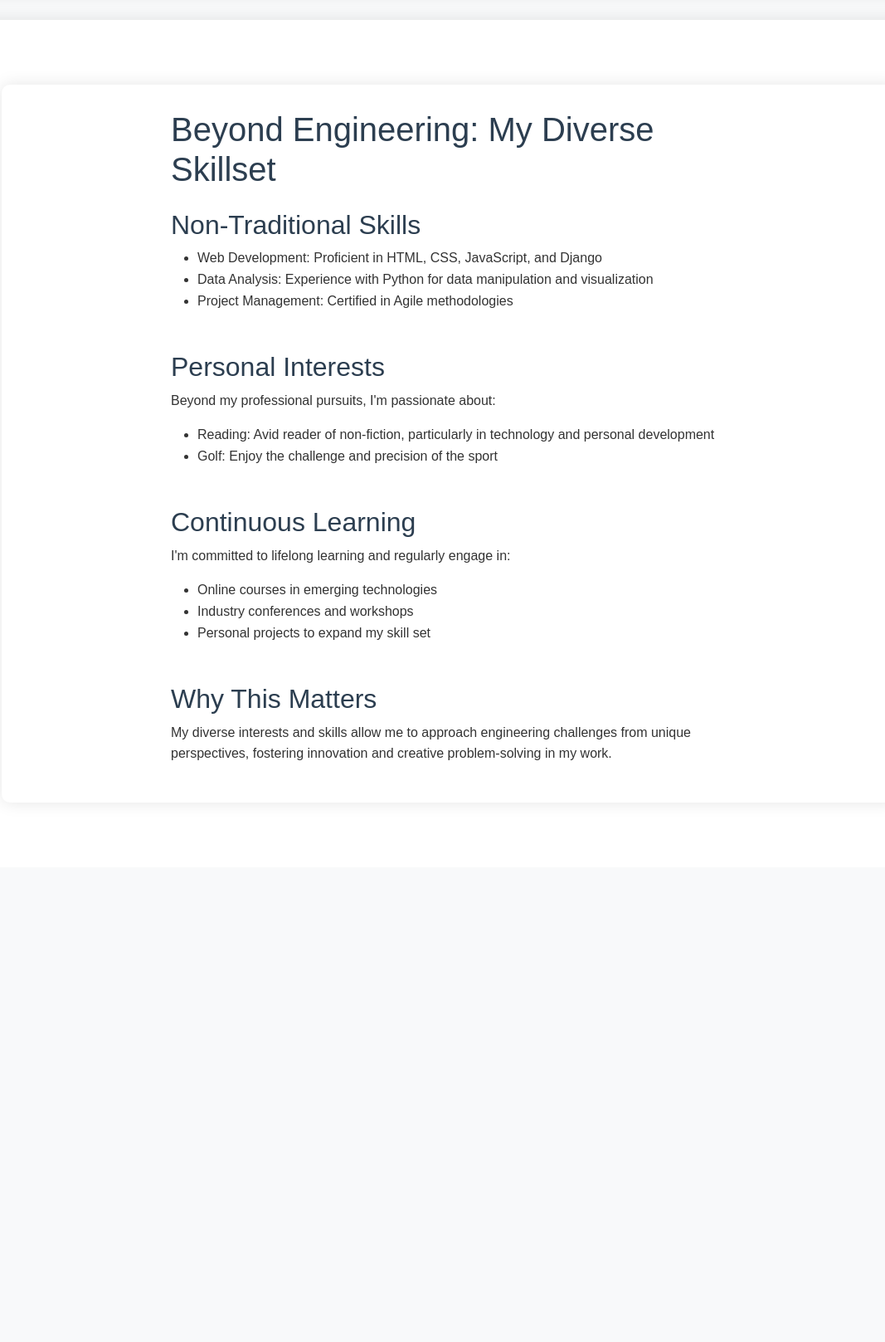
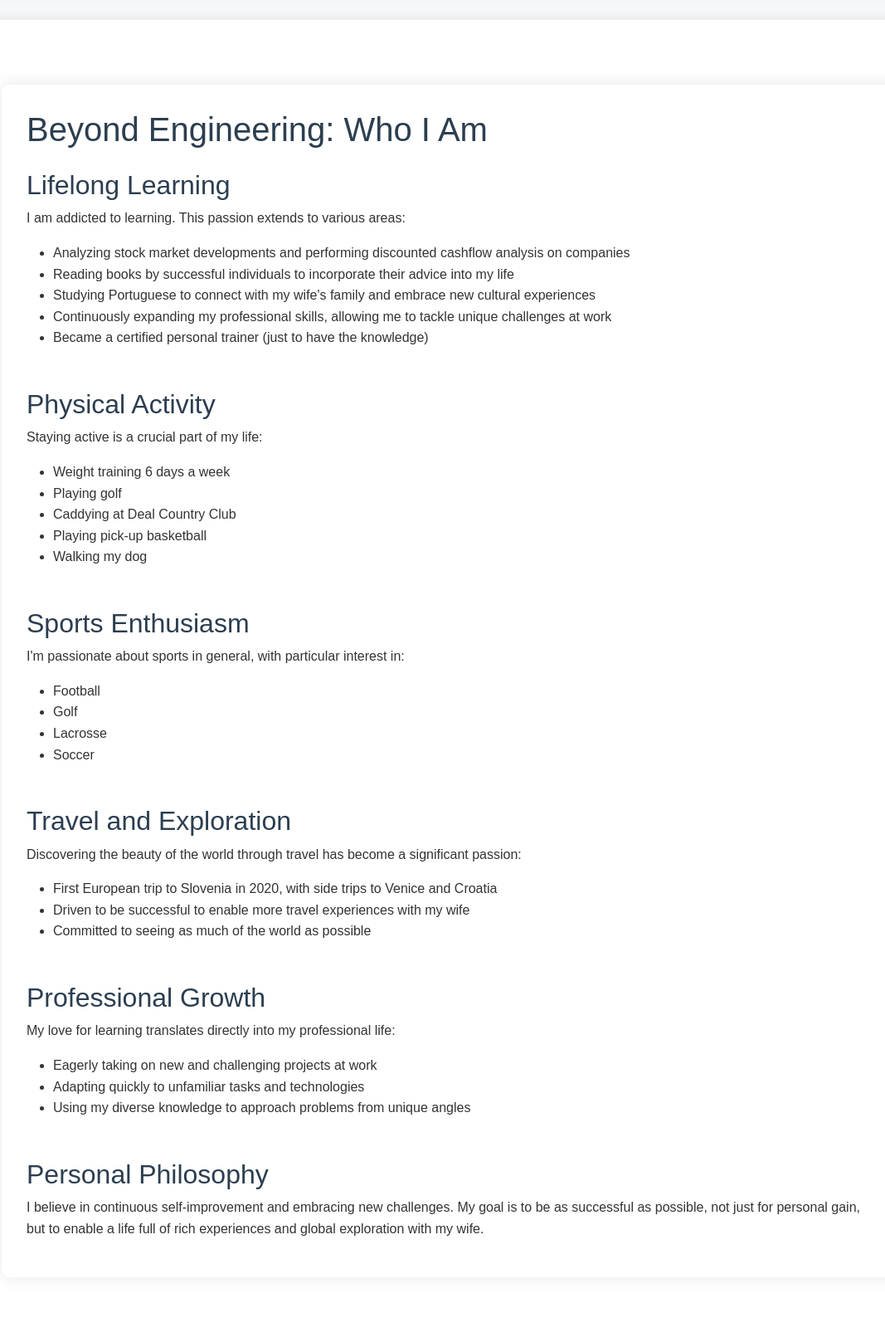
Before and after one commit to HaydenBussard/mywebsite, a Django app: page /extra/ in a window 1280 px wide. Shown: the part 118-1735 px from the top of the page at 83% size, without its empty margins (98-1165 px from the left). Before the commit the page ends 1034 px from the top, so only its background shows below. Run offline with Django 4.2, Linux system fonts and the light colour scheme; some libraries are stand-ins or nearby versions.

Commit message:
Add personal background to portfolio page

```diff
--- a/my_website/templates/beyond_engineering.html
+++ b/my_website/templates/beyond_engineering.html
@@ -5,45 +5,66 @@
 
 {% block content %}
 <div class="container my-5">
-    <div class="row">
-        <div class="col-md-8 offset-md-2">
-            <h1 class="mb-4">Beyond Engineering: My Diverse Skillset</h1>
+    <h1 class="mb-4">Beyond Engineering: Who I Am</h1>
 
     <section class="mb-5">
-                <h2>Non-Traditional Skills</h2>
+        <h2>Lifelong Learning</h2>
+        <p>I am addicted to learning. This passion extends to various areas:</p>
         <ul>
-                    <li>Web Development: Proficient in HTML, CSS, JavaScript, and Django</li>
-                    <li>Data Analysis: Experience with Python for data manipulation and visualization</li>
-                    <li>Project Management: Certified in Agile methodologies</li>
-                    <!-- Add more skills as needed -->
+            <li>Analyzing stock market developments and performing discounted cashflow analysis on companies</li>
+            <li>Reading books by successful individuals to incorporate their advice into my life</li>
+            <li>Studying Portuguese to connect with my wife's family and embrace new cultural experiences</li>
+            <li>Continuously expanding my professional skills, allowing me to tackle unique challenges at work</li>
+            <li>Became a certified personal trainer (just to have the knowledge)</li>
         </ul>
     </section>
 
     <section class="mb-5">
-                <h2>Personal Interests</h2>
-                <p>Beyond my professional pursuits, I'm passionate about:</p>
+        <h2>Physical Activity</h2>
+        <p>Staying active is a crucial part of my life:</p>
         <ul>
-                    <li>Reading: Avid reader of non-fiction, particularly in technology and personal development</li>
-                    <li>Golf: Enjoy the challenge and precision of the sport</li>
-                    <!-- Add more interests as needed -->
+            <li>Weight training 6 days a week</li>
+            <li>Playing golf</li>
+            <li>Caddying at Deal Country Club</li>
+            <li>Playing pick-up basketball</li>
+            <li>Walking my dog</li>
         </ul>
     </section>
 
     <section class="mb-5">
-                <h2>Continuous Learning</h2>
-                <p>I'm committed to lifelong learning and regularly engage in:</p>
+        <h2>Sports Enthusiasm</h2>
+        <p>I'm passionate about sports in general, with particular interest in:</p>
         <ul>
-                    <li>Online courses in emerging technologies</li>
-                    <li>Industry conferences and workshops</li>
-                    <li>Personal projects to expand my skill set</li>
+            <li>Football</li>
+            <li>Golf</li>
+            <li>Lacrosse</li>
+            <li>Soccer</li>
+        </ul>
+    </section>
+
+    <section class="mb-5">
+        <h2>Travel and Exploration</h2>
+        <p>Discovering the beauty of the world through travel has become a significant passion:</p>
+        <ul>
+            <li>First European trip to Slovenia in 2020, with side trips to Venice and Croatia</li>
+            <li>Driven to be successful to enable more travel experiences with my wife</li>
+            <li>Committed to seeing as much of the world as possible</li>
+        </ul>
+    </section>
+
+    <section class="mb-5">
+        <h2>Professional Growth</h2>
+        <p>My love for learning translates directly into my professional life:</p>
+        <ul>
+            <li>Eagerly taking on new and challenging projects at work</li>
+            <li>Adapting quickly to unfamiliar tasks and technologies</li>
+            <li>Using my diverse knowledge to approach problems from unique angles</li>
         </ul>
     </section>
 
     <section>
-                <h2>Why This Matters</h2>
-                <p>My diverse interests and skills allow me to approach engineering challenges from unique perspectives, fostering innovation and creative problem-solving in my work.</p>
+        <h2>Personal Philosophy</h2>
+        <p>I believe in continuous self-improvement and embracing new challenges. My goal is to be as successful as possible, not just for personal gain, but to enable a life full of rich experiences and global exploration with my wife.</p>
     </section>
 </div>
-    </div>
-</div>
 {% endblock %}
--- a/my_website/templates/projects.html
+++ b/my_website/templates/projects.html
@@ -14,7 +14,7 @@
         </div>
     </div>
 
-    <div class="card mb-4"></div>
+    <div class="card mb-4">
         <div class="card-body">
             <h2 class="card-title">Highly Radioactive Cobalt-60 Capsule Removal System</h2>
             <p class="card-text">Developed a mechanical system for the removal of highly radioactive Cobalt-60 capsules from metallic rods. (Patent Pending)</p>
```
Also changed, not shown: my_website/templates/about_me.html (+4 -4 lines). Lines whose indentation alone changed are shown as unchanged.
